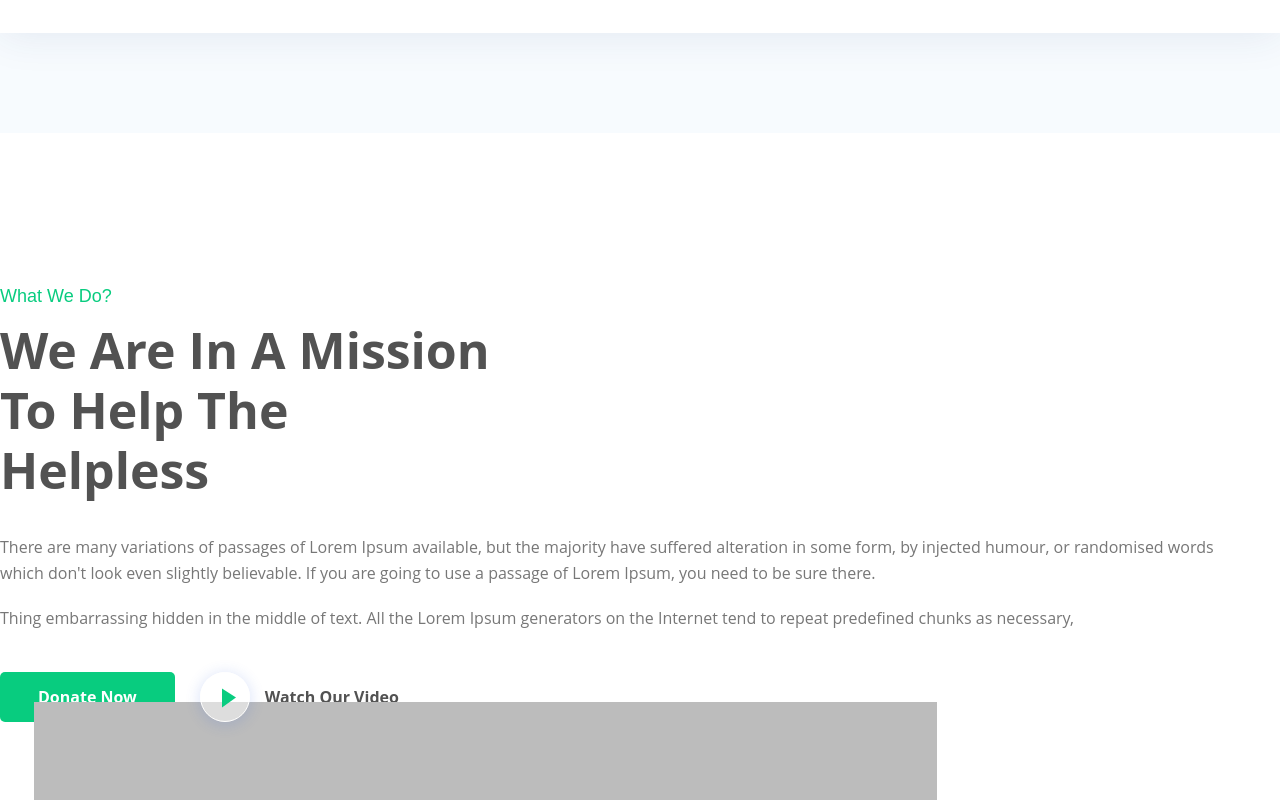
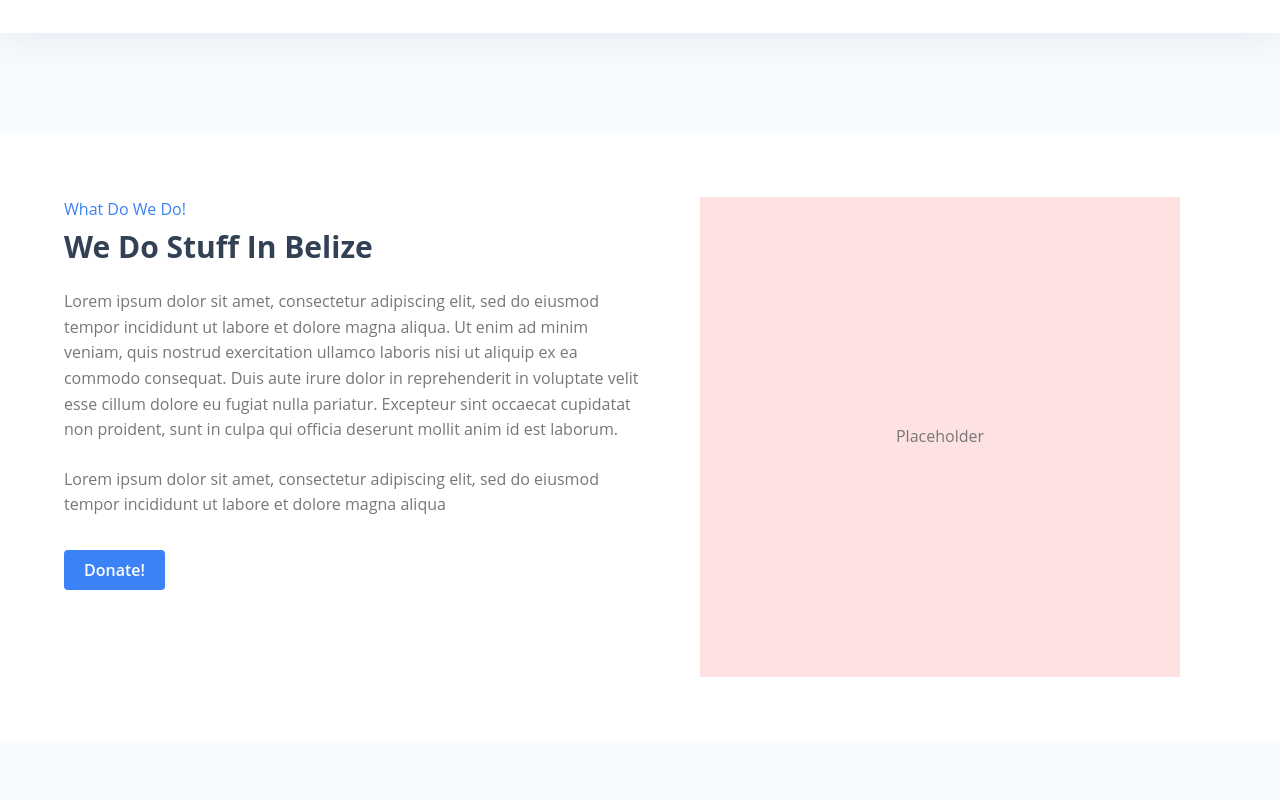
Before and after one commit to New-Millenia-Consulting/operation-medical-care, a Next.js app: page / in a window 1280 px wide. Shown: the part 2400-3200 px from the top of the page. Built offline with nearby package versions, Linux system fonts and the light colour scheme.

Commit message:
Implement about section

```diff
--- a/components/about/index.js
+++ /dev/null
@@ -1,56 +0,0 @@
-import VideoModal from "../ModalVideo";
-import Link from "next/link";
-
-const About = (props) => {
-  const ClickHandler = () => {
-    window.scrollTo(10, 0);
-  };
-  return (
-    <div className="wpo-about-area section-padding">
-      <div className="container">
-        <div className="row">
-          <div className="col-lg-6 col-md-12 colsm-12">
-            <div className="wpo-about-text">
-              <div className="wpo-section-title">
-                <span>What We Do?</span>
-                <h2>We Are In A Mission To Help The Helpless</h2>
-              </div>
-              <p>
-                There are many variations of passages of Lorem Ipsum available,
-                but the majority have suffered alteration in some form, by
-                injected humour, or randomised words which don't look even
-                slightly believable. If you are going to use a passage of Lorem
-                Ipsum, you need to be sure there.
-              </p>
-              <p>
-                Thing embarrassing hidden in the middle of text. All the Lorem
-                Ipsum generators on the Internet tend to repeat predefined
-                chunks as necessary,{" "}
-              </p>
-              <div className="btns">
-                <Link href="/DonatePage">
-                  <a className="theme-btn" onClick={ClickHandler}>
-                    Donate Now
-                  </a>
-                </Link>
-                <ul>
-                  <li className="video-holder">
-                    <VideoModal />
-                  </li>
-                  <li className="video-text">Watch Our Video</li>
-                </ul>
-              </div>
-            </div>
-          </div>
-          <div className="col-lg-6 col-md-12 colsm-12">
-            <div className="wpo-about-img-3">
-              <img src="images/about3.png" alt="" />
-            </div>
-          </div>
-        </div>
-      </div>
-    </div>
-  );
-};
-
-export default About;
--- /dev/null
+++ b/components/about/index.tsx
@@ -0,0 +1,45 @@
+import React from "react";
+
+import Link from "next/link";
+
+const About = () => {
+  return (
+    <div className="px-10 py-16 bg-white">
+      <div className="grid grid-cols-2">
+        <div className="flex flex-col items-end">
+          <div className="max-w-xl">
+            <h3 className="text-primary-500">What Do We Do!</h3>
+            <h1 className="mt-2 mb-6 text-3xl font-bold text-blue-gray-700">
+              We Do Stuff In Belize
+            </h1>
+            <p>
+              Lorem ipsum dolor sit amet, consectetur adipiscing elit, sed do
+              eiusmod tempor incididunt ut labore et dolore magna aliqua. Ut
+              enim ad minim veniam, quis nostrud exercitation ullamco laboris
+              nisi ut aliquip ex ea commodo consequat. Duis aute irure dolor in
+              reprehenderit in voluptate velit esse cillum dolore eu fugiat
+              nulla pariatur. Excepteur sint occaecat cupidatat non proident,
+              sunt in culpa qui officia deserunt mollit anim id est laborum.
+              <div className="h-6" />
+              Lorem ipsum dolor sit amet, consectetur adipiscing elit, sed do
+              eiusmod tempor incididunt ut labore et dolore magna aliqua
+            </p>
+            <Link href="/DonatePage">
+              <a className="px-5 py-2 mt-8 text-base btn-main">Donate!</a>
+            </Link>
+          </div>
+        </div>
+        <div className="grid place-items-center">
+          <p
+            className="grid bg-red-100 place-items-center"
+            style={{ width: "30rem", height: "30rem" }}
+          >
+            Placeholder
+          </p>
+        </div>
+      </div>
+    </div>
+  );
+};
+
+export default About;
--- a/tailwind.config.js
+++ b/tailwind.config.js
@@ -8,6 +8,7 @@ module.exports = {
     extend: {
       colors: {
         primary: colors.blue,
+        "blue-gray": colors.blueGray,
       },
     },
   },
```
